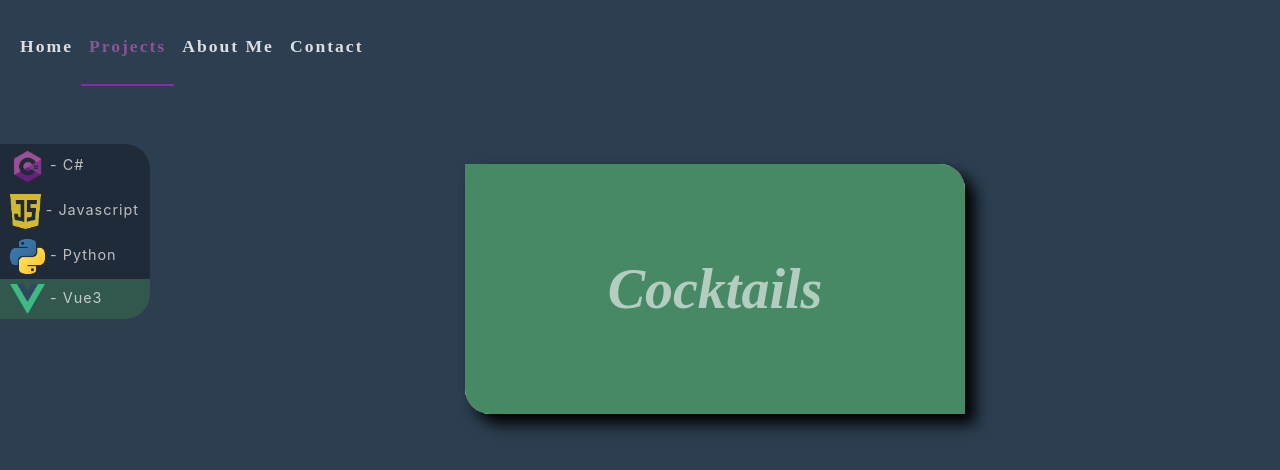
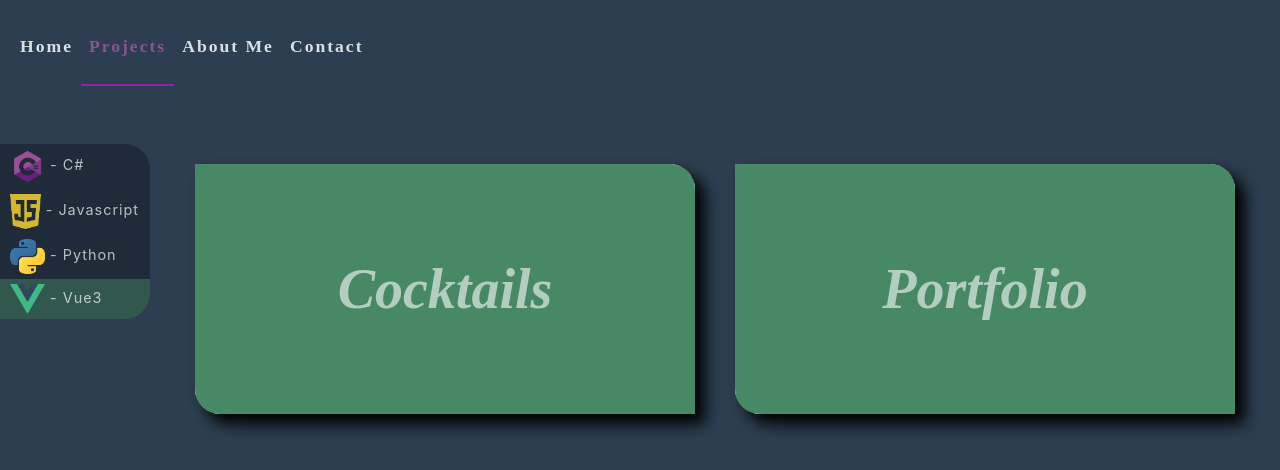
Before and after one commit to VanMeerbeeckBenny/Portfolio, a Vue app: page /project/vue in a window 1280 px wide. Shown: the top 470 px of the page. Built offline with nearby package versions, Linux system fonts and the light colour scheme.

Commit message:
Add portfolio project card

```diff
--- a/src/views/VueProjectView.vue
+++ b/src/views/VueProjectView.vue
@@ -12,4 +12,9 @@ const colorClass = "vue-overlay-color"
                  title-and-alt="Cocktails"
                  :style-class= colorClass />
 
+    <ProjectCard project-name="Portfolio"
+                 :picture-path= convertingNumeral
+                 title-and-alt="Portfolio"
+                 :style-class= colorClass />
+
 </template>
```
